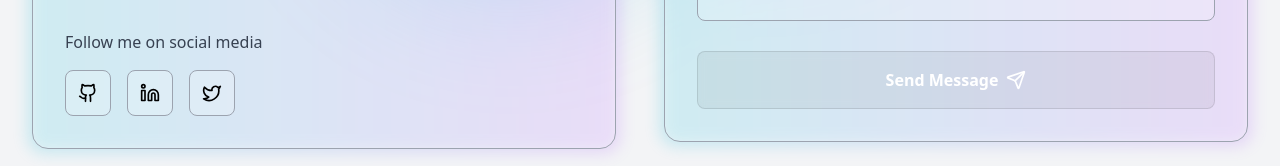
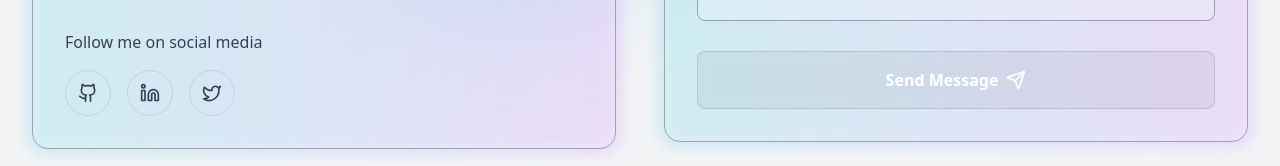
Before and after one commit to Clement-coder/Clement_Raymond, a React (Vite) app: page / in a window 1280 px wide. Shown: the part 8446-8612 px from the top of the page. Built offline with nearby package versions, Linux system fonts and the light colour scheme.

Commit message:
added new animations

```diff
--- a/src/components/Contact.jsx
+++ b/src/components/Contact.jsx
@@ -109,7 +109,14 @@ const Contact = () => {
                   <div className="flex space-x-4">
                     {socialLinks.map((social, idx) => (
                       <motion.a key={idx} href={social.href} target="_blank" rel="noopener noreferrer"
-                        className={`p-3 rounded-lg border ${darkMode ? 'bg-black/40 border-cyan-500 text-gray-400' : 'bg-white/20 border-gray-400 text-black'} ${social.color} transition-all duration-300`} whileHover={{ scale: 1.1, rotate: 10 }} whileTap={{ scale: 0.9 }}>
+                        className={`p-3 rounded-full border transition-all duration-300 ${
+                          darkMode
+                            ? 'border-cyan-400/30 hover:shadow-[0_0_15px_rgba(34,211,238,0.7)] text-cyan-400'
+                            : 'border-gray-400/30 hover:shadow-[0_0_15px_rgba(107,114,128,0.7)] text-gray-700'
+                        }`}
+                        whileHover={{ scale: 1.1, rotate: 10 }}
+                        whileTap={{ scale: 0.9 }}
+                      >
                         <social.Icon className="w-5 h-5" />
                       </motion.a>
                     ))}
--- a/src/components/Hero.jsx
+++ b/src/components/Hero.jsx
@@ -105,7 +105,7 @@ const Hero = () => {
           {/* Main Hero Text */}
           <motion.div initial={{ opacity: 0, y: 50 }} animate={{ opacity: 1, y: 0 }} transition={{ duration: 1 }}>
             <h1
-              className={`text-6xl md:text-8xl font-bold mb-4 ${darkMode ? 'text-white' : 'text-slate-800'}`}
+              className={`text-4xl sm:text-5xl md:text-6xl lg:text-7xl xl:text-8xl font-bold mb-4 ${darkMode ? 'text-white' : 'text-slate-800'}`}
               style={{ fontFamily: 'Orbitron, monospace' }}
             >
               {"Clement Raymond".split("").map((char, index) => (
```
